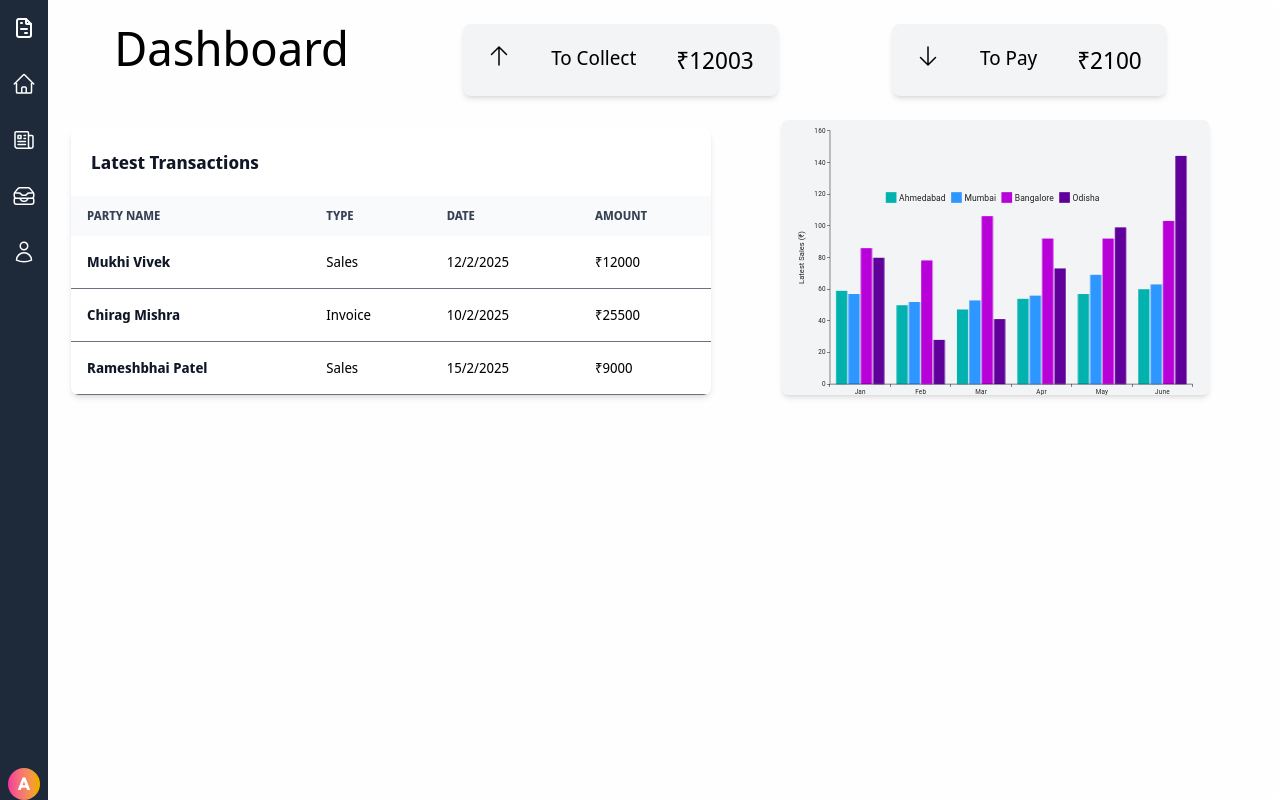
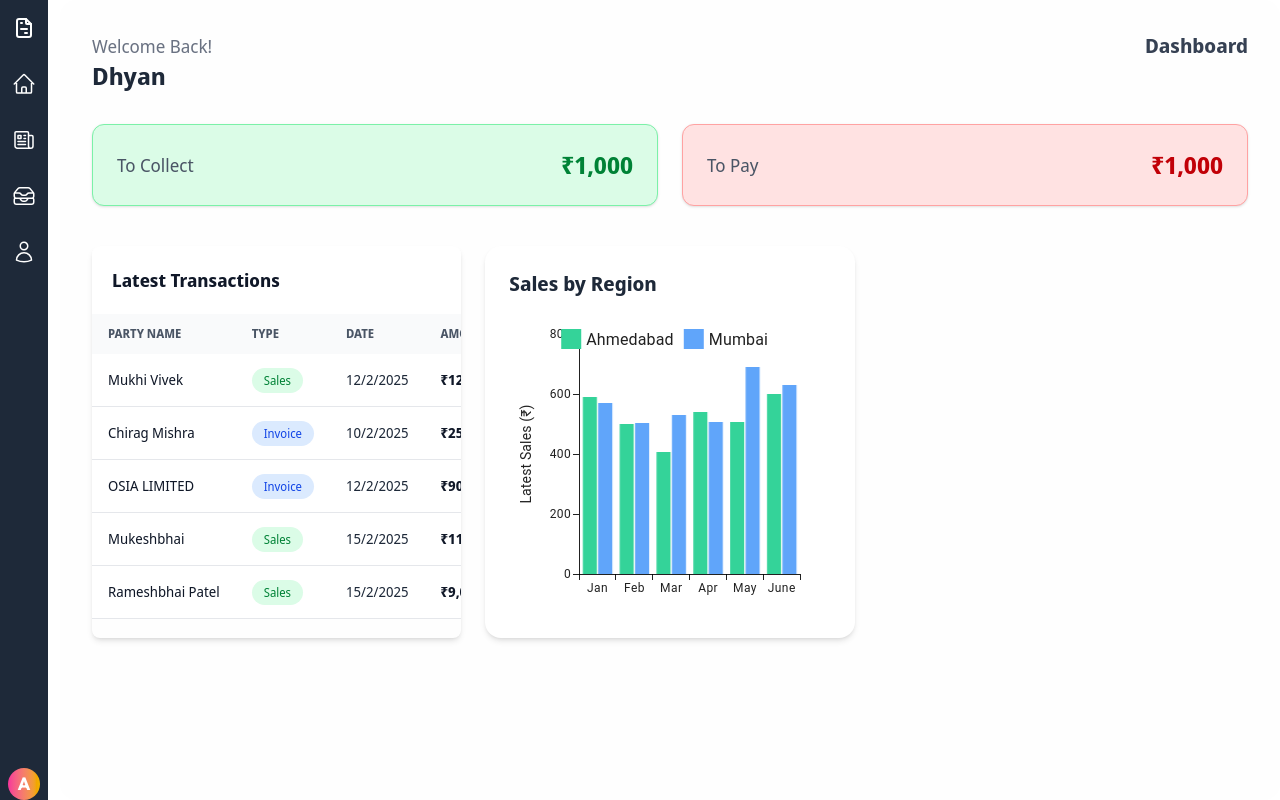
Before and after one commit to MukhiVivek/Business-Management, a React (Vite) app in the folder Frontend/: page /dashboard in a window 1280 px wide. Built offline with nearby package versions, Linux system fonts and the light colour scheme; no server answers.

Commit message:
improved dashboard

```diff
--- a/Frontend/package.json
+++ b/Frontend/package.json
@@ -14,13 +14,13 @@
     "@emotion/styled": "^11.14.0",
     "@mui/material": "^6.4.4",
     "@mui/x-charts": "^7.26.0",
-    "@tailwindcss/vite": "^4.0.6",
+    "@tailwindcss/vite": "^4.1.6",
     "axios": "^1.9.0",
     "react": "^19.0.0",
     "react-dom": "^19.0.0",
     "react-icons": "^5.5.0",
     "react-router-dom": "^7.1.5",
-    "tailwindcss": "^4.0.6"
+    "tailwindcss": "^4.1.6"
   },
   "devDependencies": {
     "@eslint/js": "^9.19.0",
--- a/Frontend/src/landing_page/Dashboard/BarChart/BarChart.jsx
+++ b/Frontend/src/landing_page/Dashboard/BarChart/BarChart.jsx
@@ -9,9 +9,9 @@ const chartSetting = {
       label: 'Latest Sales (₹)',
     },
   ],
-  width: 800,
-  margin: { left: 90, right: 30, top: -100, bottom: -100 },
-  height: 275,
+  width: undefined,
+  height: 300,
+  margin: { left: 70, right: 30, top: 20, bottom: 40 },
   sx: {
     [`.${axisClasses.left} .${axisClasses.label}`]: {
       transform: 'translate(-20px, 0px)',
@@ -21,17 +21,30 @@ const chartSetting = {
 
 export default function BarsDataset() {
   return (
+    <div className="w-full bg-white p-6 rounded-2xl shadow-md">
+      <h2 className="text-xl font-semibold text-gray-800 mb-4">Sales by Region</h2>
+      <div className="w-full overflow-x-auto">
         <BarChart
-      className='items-center bg-gray-100 rounded-md shadow-md'
+          className="rounded-xl"
           xAxis={[{ scaleType: 'band', dataKey: 'month' }]}
           dataset={dataset}
           series={[
-        { dataKey: 'ahmedabad', label: 'Ahmedabad', valueFormatter },
-        { dataKey: 'mumbai', label: 'Mumbai', valueFormatter },
-        { dataKey: 'bangalore', label: 'Bangalore', valueFormatter },
-        { dataKey: 'odisha', label: 'Odisha', valueFormatter },
+            {
+              dataKey: 'ahmedabad',
+              label: 'Ahmedabad',
+              valueFormatter,
+              color: '#34D399',
+            },
+            {
+              dataKey: 'mumbai',
+              label: 'Mumbai',
+              valueFormatter,
+              color: '#60A5FA',
+            },
           ]}
           {...chartSetting}
         />
+      </div>
+    </div>
   );
 }
--- a/Frontend/src/landing_page/Dashboard/BarChart/dataset/weather.js
+++ b/Frontend/src/landing_page/Dashboard/BarChart/dataset/weather.js
@@ -1,48 +1,36 @@
 export const dataset = [
     {
-      ahmedabad: 59,
-      mumbai: 57,
-      bangalore: 86,
-      odisha: 80,
+      ahmedabad: 590,
+      mumbai: 570,
       month: 'Jan',
     },
     {
-      ahmedabad: 50,
-      mumbai: 52,
-      bangalore: 78,
-      odisha: 28,
+      ahmedabad: 500,
+      mumbai: 502,
       month: 'Feb',
     },
     {
-      ahmedabad: 47,
-      mumbai: 53,
-      bangalore: 106,
-      odisha: 41,
+      ahmedabad: 407,
+      mumbai: 530,
       month: 'Mar',
     },
     {
-      ahmedabad: 54,
-      mumbai: 56,
-      bangalore: 92,
-      odisha: 73,
+      ahmedabad: 540,
+      mumbai: 506,
       month: 'Apr',
     },
     {
-      ahmedabad: 57,
-      mumbai: 69,
-      bangalore: 92,
-      odisha: 99,
+      ahmedabad: 507,
+      mumbai: 690,
       month: 'May',
     },
     {
-      ahmedabad: 60,
-      mumbai: 63,
-      bangalore: 103,
-      odisha: 144,
+      ahmedabad: 600,
+      mumbai: 630,
       month: 'June',
     },
   ];
 
   export function valueFormatter(value) {
-    return `${value}mm`;
+    return `₹${value}`;
   }
--- a/Frontend/src/landing_page/Dashboard/Dashboard.jsx
+++ b/Frontend/src/landing_page/Dashboard/Dashboard.jsx
@@ -1,57 +1,53 @@
 import React from "react";
-import './Dashboard.css'
+import "./Dashboard.css";
 import BarsDataset from "./BarChart/BarChart";
 import LatestTransaction from "./LatestTransaction";
 
 function Dashboard() {
-    return (
-        <>
-        <div className="flex">
-            {/* Sidebar is fixed, so add margin-left to the dashboard */}
-            <div className="dashboard rounded-2xl min-h-screen w-full">
+  return (
+    <div className="flex">
 
+      {/* Main Content  */}
+      <div className="dashboard rounded-2xl min-h-screen w-full ml-15 p-8 bg-white">
 
-                {/* To collect & To pay */}
-                <div className="section-1 flex justify-evenly py-6">
-                    <h1 className="flex text-5xl">Dashboard</h1>
-                    {/* To collect */}
-                    <div className="to-collect flex bg-gray-100 text-black px-6 py-5 rounded-lg shadow-md">
-                        <svg xmlns="http://www.w3.org/2000/svg" fill="none" viewBox="0 0 24 24" stroke-width="1.5" stroke="currentColor" className="size-6">
-                            <path stroke-linecap="round" stroke-linejoin="round" d="M4.5 10.5 12 3m0 0 7.5 7.5M12 3v18" />
-                        </svg>
-                        <div className="flex justify-evenly">
-                            <h1 className="text-xl text-left mx-10">To Collect</h1>
-                            <p className="text-2xl">₹12003</p>
-                        </div>
-                    </div>
+        {/* Header */}
+        <div className="flex justify-between items-start mb-8">
+          <div>
+            <h2 className="text-lg text-gray-500">Welcome Back!</h2>
+            <h1 className="text-2xl font-bold text-gray-800">Dhyan</h1>
+          </div>
+          <div>
+            <h1 className="text-xl font-semibold text-gray-700">Dashboard</h1>
+          </div>
+        </div>
 
-                    {/* To pay */}
-                    <div className="to-pay flex bg-gray-100 text-black px-6 py-5 rounded-lg shadow-md">
-                        <svg xmlns="http://www.w3.org/2000/svg" fill="none" viewBox="0 0 24 24" strokeWidth={1.5} stroke="currentColor" className="size-6">
-                        <path strokeLinecap="round" strokeLinejoin="round" d="M19.5 13.5 12 21m0 0-7.5-7.5M12 21V3" />
-                        </svg>
-                        <div className="flex justify-evenly">
-                            <h1 className="text-xl text-left mx-10">To Pay</h1>
-                            <p className="text-2xl">₹2100</p>
-                        </div>
-                    </div>
-                </div>
+        {/* Info Cards */}
+        <div className="grid grid-cols-1 md:grid-cols-2 gap-6 mb-10">
 
-                {/* Latest Transaction & BarChart */}
-                <div className="section-2 flex justify-evenly">
-                    <div className="latest-transaction py-2 w-1/2">
-                        <LatestTransaction/>
-                    </div>
+          {/* To Collect */}
+          <div className="bg-green-100 border border-green-300 rounded-xl p-6 shadow-sm flex justify-between items-center">
+            <div>
+              <h2 className="text-gray-600 text-lg font-medium">To Collect</h2>
+            </div>
+            <div className="text-2xl font-semibold text-green-700">₹1,000</div>
+          </div>
 
-                    <div className="bars-dataset flex justify-center w-1/3">
-                        <BarsDataset/>
-                    </div>
-                </div>
+          {/* To Pay */}
+          <div className="bg-red-100 border border-red-300 rounded-xl p-6 shadow-sm flex justify-between items-center">
+            <div>
+              <h2 className="text-gray-600 text-lg font-medium">To Pay</h2>
+            </div>
+            <div className="text-2xl font-semibold text-red-700">₹1,000</div>
+          </div>
+        </div>
 
-            </div>
+        <div className="grid grid-cols-1 lg:grid-cols-3 gap-6 mt-8">
+          <LatestTransaction />
+          <BarsDataset />
         </div>
-        </>
-     );
+      </div>
+    </div>
+  );
 }
 
-export default Dashboard ;
+export default Dashboard;
--- a/Frontend/src/landing_page/Dashboard/LatestTransaction.jsx
+++ b/Frontend/src/landing_page/Dashboard/LatestTransaction.jsx
@@ -1,33 +1,89 @@
-import React from 'react';
+import React from "react";
 
 const LatestTransaction = () => {
+  const getTypeBadgeClass = (type) => {
+    switch (type) {
+      case "Sales":
+        return "bg-green-100 text-green-700";
+      case "Invoice":
+        return "bg-blue-100 text-blue-700";
+      default:
+        return "bg-gray-100 text-gray-700";
+    }
+  };
+
+  const transactions = [
+    {
+      name: "Mukhi Vivek",
+      type: "Sales",
+      date: "12/2/2025",
+      amount: "₹12,000",
+    },
+    {
+      name: "Chirag Mishra",
+      type: "Invoice",
+      date: "10/2/2025",
+      amount: "₹25,500",
+    },
+    {
+      name: "OSIA LIMITED",
+      type: "Invoice",
+      date: "12/2/2025",
+      amount: "₹90,500",
+    },
+    { name: "Mukeshbhai", type: "Sales", date: "15/2/2025", amount: "₹11,000" },
+    {
+      name: "Rameshbhai Patel",
+      type: "Sales",
+      date: "15/2/2025",
+      amount: "₹9,000",
+    },
+  ];
+
   return (
     <div className="relative overflow-x-auto shadow-md sm:rounded-lg w-full">
-      <table className="w-full text-sm text-left text-gray-500 dark:text-gray-400">
-        <caption className="p-5 text-lg font-semibold text-left text-gray-900 bg-white dark:text-black dark:bg-gray-100">
+      <table className="w-full text-sm text-left text-gray-200">
+        <caption className="p-5 text-lg font-semibold text-left text-gray-900 bg-white">
           Latest Transactions
         </caption>
-        <thead className="text-xs text-gray-700 uppercase bg-gray-50 dark:bg-gray-200 dark:text-black">
+        <thead className="text-xs uppercase bg-gray-50 text-gray-600">
           <tr>
-            <th scope="col" className="px-4 py-3">Party name</th>
-            <th scope="col" className="px-4 py-3">Type</th>
-            <th scope="col" className="px-4 py-3">Date</th>
-            <th scope="col" className="px-4 py-3">Amount</th>
+            <th scope="col" className="px-4 py-3">
+              Party Name
+            </th>
+            <th scope="col" className="px-4 py-3">
+              Type
+            </th>
+            <th scope="col" className="px-4 py-3">
+              Date
+            </th>
+            <th scope="col" className="px-4 py-3">
+              Amount
+            </th>
           </tr>
         </thead>
         <tbody>
-          {[
-            { name: "Mukhi Vivek", type: "Sales", date: "12/2/2025", amount: "₹12000" },
-            { name: "Chirag Mishra", type: "Invoice", date: "10/2/2025", amount: "₹25500" },
-            { name: "Rameshbhai Patel", type: "Sales", date: "15/2/2025", amount: "₹9000" },
-          ].map((transaction, index) => (
-            <tr key={index} className="bg-white border-b dark:bg-gray-100 dark:border-gray-100">
-              <th scope="row" className="px-4 py-4  font-bold text-gray-900 whitespace-nowrap dark:text-black">
+          {transactions.map((transaction, index) => (
+            <tr key={index} className="bg-white border-b hover:bg-gray-50">
+              <th
+                scope="row"
+                className="px-4 py-4 font-medium text-gray-900 whitespace-nowrap"
+              >
                 {transaction.name}
               </th>
-              <td className="text-black px-4 py-4">{transaction.type}</td>
-              <td className="text-black px-4 py-4">{transaction.date}</td>
-              <td className="text-black px-4 py-4">{transaction.amount}</td>
+              <td className="px-4 py-4">
+                <span
+                  className={`px-3 py-1 rounded-full text-xs font-medium ${getTypeBadgeClass(
+                    transaction.type
+                  )}`}
+                >
+                  {transaction.type}
+                </span>
+              </td>
+              <td className="px-4 py-4 text-gray-800">{transaction.date}</td>
+              <td className="px-4 py-4 font-semibold text-gray-900">
+                {transaction.amount}
+              </td>
             </tr>
           ))}
         </tbody>
```
Also changed, not shown: 2 other files (tests, documents, lock files or other folders). Lines whose indentation alone changed are shown as unchanged.
